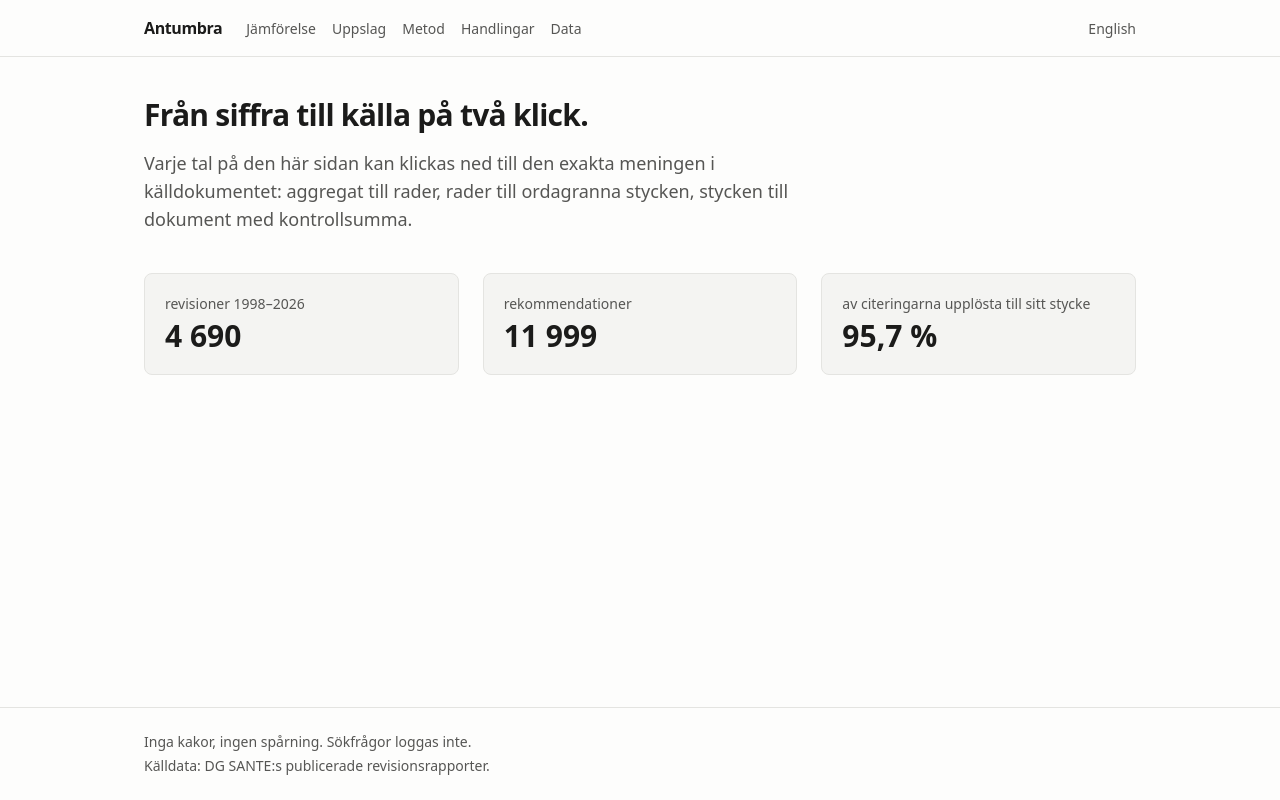
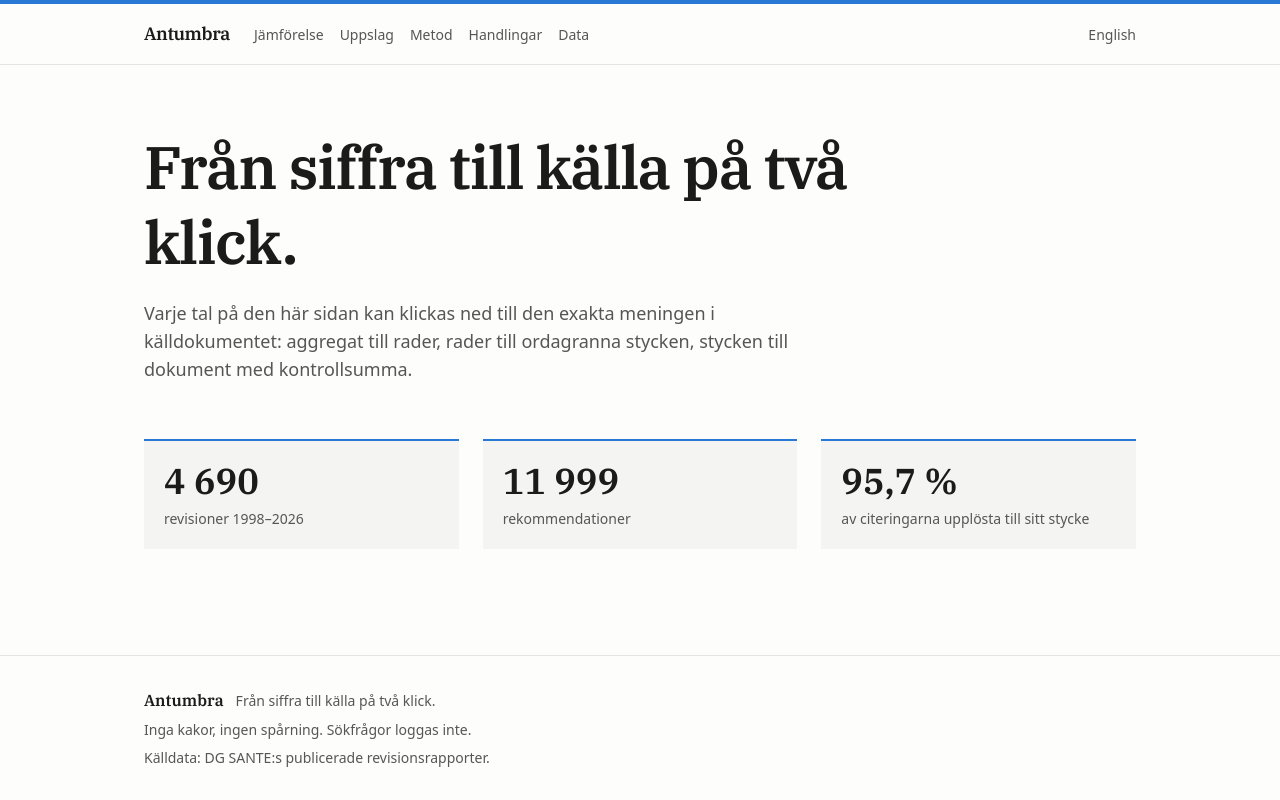
Before and after one commit to MartinBlomqvistDev/antumbra, a Next.js app in the folder web/: page / in a window 1280 px wide. Built offline with nearby package versions, Linux system fonts and the light colour scheme.

Commit message:
feat: typographic identity with self-hosted IBM Plex

```diff
--- a/web/app/(en)/en/jamforelse/[slug]/page.tsx
+++ b/web/app/(en)/en/jamforelse/[slug]/page.tsx
@@ -43,7 +43,7 @@
             {en.chain.backToTable}
           </Link>
         </p>
-        <h1 className="text-3xl font-semibold tracking-tight">
+        <h1 className="font-display text-4xl font-semibold tracking-tight">
           {underlag.country}
         </h1>
         <p className="text-ink-secondary">
--- a/web/app/(en)/en/page.tsx
+++ b/web/app/(en)/en/page.tsx
@@ -20,23 +20,23 @@
     },
   ];
   return (
-    <div className="space-y-10">
-      <div className="max-w-2xl space-y-4">
-        <h1 className="text-3xl font-semibold tracking-tight">
+    <div className="space-y-14 py-6">
+      <div className="max-w-3xl space-y-5">
+        <h1 className="font-display text-5xl font-semibold leading-tight tracking-tight sm:text-6xl">
           {en.site.tagline}
         </h1>
-        <p className="text-lg text-ink-secondary">{en.home.lead}</p>
+        <p className="max-w-2xl text-lg text-ink-secondary">{en.home.lead}</p>
       </div>
       <dl className="grid gap-6 sm:grid-cols-3">
         {numbers.map((item) => (
           <div
             key={item.label}
-            className="rounded-lg border border-border-soft bg-surface-raised p-5"
+            className="border-t-2 border-accent bg-surface-raised p-5"
           >
-            <dt className="text-sm text-ink-secondary">{item.label}</dt>
-            <dd className="mt-1 text-3xl font-semibold tabular-nums">
+            <dd className="font-display text-4xl font-semibold tabular-nums">
               {item.value}
             </dd>
+            <dt className="mt-2 text-sm text-ink-secondary">{item.label}</dt>
           </div>
         ))}
       </dl>
--- a/web/app/(en)/layout.tsx
+++ b/web/app/(en)/layout.tsx
@@ -2,6 +2,9 @@
 import type { ReactNode } from "react";
 import { Shell } from "@/components/shell";
 import { en } from "@/content/en";
+import "@fontsource-variable/ibm-plex-sans";
+import "@fontsource/ibm-plex-serif/400.css";
+import "@fontsource/ibm-plex-serif/600.css";
 import "../globals.css";
 
 export const metadata: Metadata = {
--- a/web/app/(sv)/jamforelse/[slug]/page.tsx
+++ b/web/app/(sv)/jamforelse/[slug]/page.tsx
@@ -43,7 +43,7 @@
             {sv.chain.backToTable}
           </Link>
         </p>
-        <h1 className="text-3xl font-semibold tracking-tight">
+        <h1 className="font-display text-4xl font-semibold tracking-tight">
           {underlag.country}
         </h1>
         <p className="text-ink-secondary">
--- a/web/app/(sv)/layout.tsx
+++ b/web/app/(sv)/layout.tsx
@@ -2,6 +2,9 @@
 import type { ReactNode } from "react";
 import { Shell } from "@/components/shell";
 import { sv } from "@/content/sv";
+import "@fontsource-variable/ibm-plex-sans";
+import "@fontsource/ibm-plex-serif/400.css";
+import "@fontsource/ibm-plex-serif/600.css";
 import "../globals.css";
 
 export const metadata: Metadata = {
--- a/web/app/(sv)/page.tsx
+++ b/web/app/(sv)/page.tsx
@@ -20,23 +20,23 @@
     },
   ];
   return (
-    <div className="space-y-10">
-      <div className="max-w-2xl space-y-4">
-        <h1 className="text-3xl font-semibold tracking-tight">
+    <div className="space-y-14 py-6">
+      <div className="max-w-3xl space-y-5">
+        <h1 className="font-display text-5xl font-semibold leading-tight tracking-tight sm:text-6xl">
           {sv.site.tagline}
         </h1>
-        <p className="text-lg text-ink-secondary">{sv.home.lead}</p>
+        <p className="max-w-2xl text-lg text-ink-secondary">{sv.home.lead}</p>
       </div>
       <dl className="grid gap-6 sm:grid-cols-3">
         {numbers.map((item) => (
           <div
             key={item.label}
-            className="rounded-lg border border-border-soft bg-surface-raised p-5"
+            className="border-t-2 border-accent bg-surface-raised p-5"
           >
-            <dt className="text-sm text-ink-secondary">{item.label}</dt>
-            <dd className="mt-1 text-3xl font-semibold tabular-nums">
+            <dd className="font-display text-4xl font-semibold tabular-nums">
               {item.value}
             </dd>
+            <dt className="mt-2 text-sm text-ink-secondary">{item.label}</dt>
           </div>
         ))}
       </dl>
--- a/web/app/globals.css
+++ b/web/app/globals.css
@@ -37,18 +37,16 @@
   --color-border-soft: var(--border);
   --color-accent: var(--accent);
   --color-accent-warm: var(--accent-warm);
+  --font-sans:
+    "IBM Plex Sans Variable", ui-sans-serif, system-ui, -apple-system,
+    "Segoe UI", Roboto, sans-serif;
+  --font-display: "IBM Plex Serif", Georgia, "Times New Roman", serif;
 }
 
 body {
   background: var(--surface);
   color: var(--ink);
-  font-family:
-    ui-sans-serif,
-    system-ui,
-    -apple-system,
-    "Segoe UI",
-    Roboto,
-    sans-serif;
+  font-family: var(--font-sans);
 }
 
 @media print {
--- a/web/components/chain.tsx
+++ b/web/components/chain.tsx
@@ -18,7 +18,7 @@
   return (
     <section className="space-y-4">
       <div>
-        <h2 className="text-xl font-semibold tracking-tight">
+        <h2 className="font-display text-2xl font-semibold tracking-tight">
           {audit.ref}
           {audit.year !== null ? (
             <span className="ml-2 font-normal text-ink-secondary">
--- a/web/components/country-table.tsx
+++ b/web/components/country-table.tsx
@@ -29,7 +29,7 @@
           {labels.caption}
         </caption>
         <thead>
-          <tr className="border-b border-border-soft text-left">
+          <tr className="border-b-2 border-ink text-left text-xs uppercase tracking-wide text-ink-secondary">
             <th scope="col" className="py-2 pr-4 font-semibold">
               {labels.country}
             </th>
--- a/web/components/shell.tsx
+++ b/web/components/shell.tsx
@@ -9,11 +9,12 @@
 export function Shell({ copy, children }: { copy: Copy; children: ReactNode }) {
   return (
     <>
+      <div aria-hidden className="h-1 bg-accent" />
       <header className="border-b border-border-soft">
         <div className="mx-auto flex max-w-5xl flex-wrap items-baseline gap-x-6 gap-y-2 px-4 py-4">
           <Link
             href={copy.nav[0].href}
-            className="font-semibold tracking-tight"
+            className="font-display text-lg font-semibold tracking-tight"
           >
             {copy.site.name}
           </Link>
@@ -43,7 +44,13 @@
         {children}
       </main>
       <footer className="border-t border-border-soft">
-        <div className="mx-auto max-w-5xl space-y-1 px-4 py-6 text-sm text-ink-secondary">
+        <div className="mx-auto max-w-5xl space-y-2 px-4 py-8 text-sm text-ink-secondary">
+          <p className="font-display text-base font-semibold text-ink">
+            {copy.site.name}
+            <span className="ml-3 font-sans text-sm font-normal text-ink-secondary">
+              {copy.site.tagline}
+            </span>
+          </p>
           <p>{copy.footer.privacy}</p>
           <p>{copy.footer.source}</p>
         </div>
@@ -64,7 +71,9 @@
 }) {
   return (
     <div className="max-w-2xl space-y-4">
-      <h1 className="text-3xl font-semibold tracking-tight">{title}</h1>
+      <h1 className="font-display text-4xl font-semibold tracking-tight">
+        {title}
+      </h1>
       <p className="text-lg text-ink-secondary">{lead}</p>
       {building ? <p className="text-sm text-ink-secondary">{building}</p> : null}
     </div>
--- a/web/package.json
+++ b/web/package.json
@@ -9,6 +9,8 @@
     "lint": "eslint"
   },
   "dependencies": {
+    "@fontsource-variable/ibm-plex-sans": "^5.3.0",
+    "@fontsource/ibm-plex-serif": "^5.3.0",
     "next": "16.2.11",
     "react": "19.2.4",
     "react-dom": "19.2.4"
```
Also changed, not shown: 1 other file (tests, documents, lock files or other folders).
